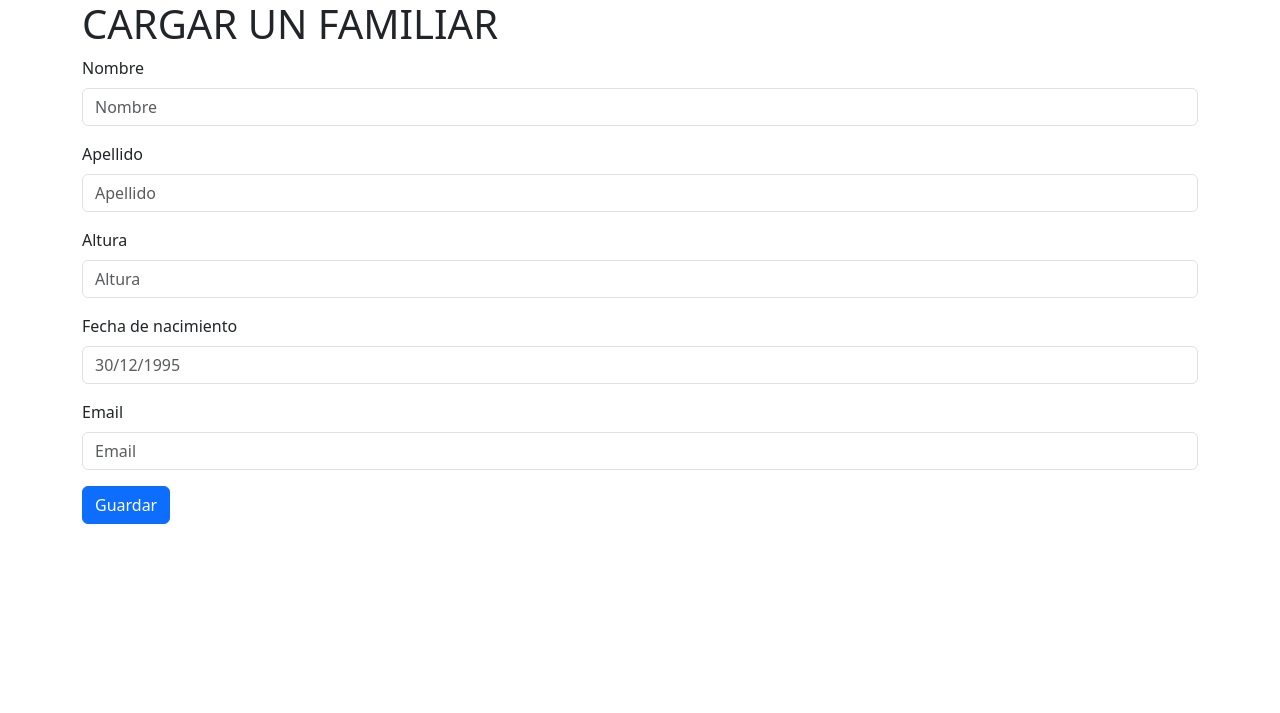
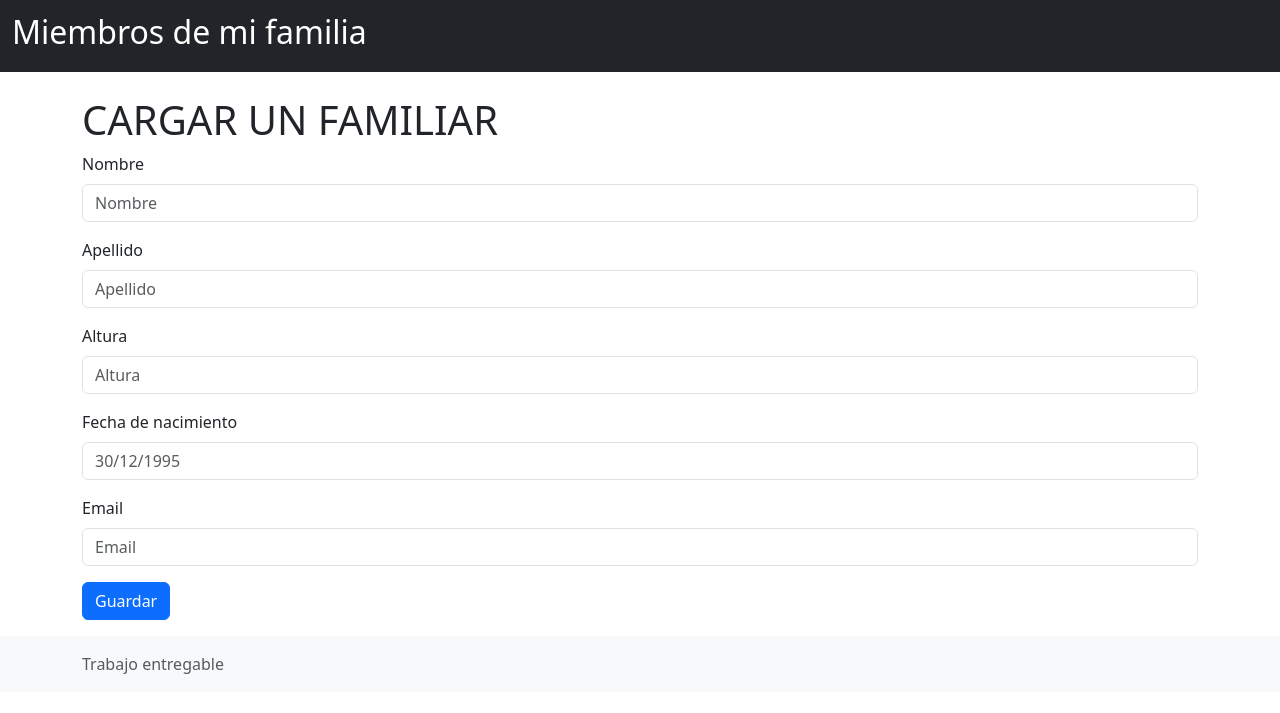
Before and after one commit to Oliver-Barrett/proyecto-formularioFamiliar, a Django app: page /familia/agregar/ in a window 1280 px wide. Shown: the top 713 px of the page. Run offline with Django 4.2, Linux system fonts and the light colour scheme; some libraries are stand-ins or nearby versions.

Commit message:
agrego herencia y nuevo template

```diff
--- a/familia/templates/familia/form_carga.html
+++ b/familia/templates/familia/form_carga.html
@@ -1,13 +1,8 @@
+{% extends "familia/index.html" %}
+
 {% load bootstrap5 %}
 
-{# Load CSS and JavaScript #}
-{% bootstrap_css %}
-{% bootstrap_javascript %}
-
-{# Display django.contrib.messages as Bootstrap alerts #}
-{% bootstrap_messages %}
-
-
+{% block cuerpo %}
 <div class="container">
    <div class="row">
      <div class="col">
@@ -24,3 +19,4 @@
      </div>
    </div>
  </div>
+ {% endblock %}
--- a/familia/templates/familia/index.html
+++ b/familia/templates/familia/index.html
@@ -16,53 +16,12 @@
 </nav>
 
 
-<div class="container">
-    <div class="row">
-      <div class="col">
-        {% url 'agregar' as agregar_url %}
-        {% bootstrap_button "Agregar" size="sm" button_class="btn-primary" button_type="link" href=agregar_url %}
-
-      </div>
-      </div>
-      <dov class="row">
-      <div class="col">
-        {% if personas %}
-        <table class="table">
-            <thead>
-                <th scope="col">Identificador</th>
-                <th scope="col">Nombre</th>
-                <th scope="col">Apellido</th>
-                <th scope="col">Email</th>
-                <th scope="col">Fecha Nacimiento</th>
-                <th scope="col">Altura</th>
-                <th scope="col">Acciones</th>
-            </thead>
-
-            {% for p in personas %}
-            <tbody>
-                <tr>
-                    <th scope="row">{{p.id}} </th>
-                    <td> {{p.nombre}} </td>
-                    <td> {{p.apellido}} </td>
-                    <td> {{p.email}} </td>
-                    <td> {{p.fecha_nacimiento}} </td>
-                    <td> {{p.altura}} </td>
-                    {% url 'borrar' identificador=p.id as borrar_url %}
-                    <td>{% bootstrap_button "Borrar" size="sm" button_class="btn-danger" button_type="link" href=borrar_url %}</td>
-                </tr>
-            </tbody>
-            {% endfor %}
-        </table>
-        {% else %}
-            <p>No tienes familiares cargados todavia</p>
-        {% endif %}
-      </div>
-    </div>
-  </div>
+{% block cuerpo %}
+{% endblock %}
 
 
-<ul class="footer mt-auto py-3 bg-light">
+<footer class="footer mt-auto py-3 bg-light">
   <div class="container">
-    <span class="text-muted">Miembros de la familia</span>
+    <span class="text-muted">Trabajo entregable</span>
   </div>
-</ul>
+</footer>
--- a/familia/views.py
+++ b/familia/views.py
@@ -7,7 +7,7 @@ from familia.forms import PersonaForm
 
 def index(request):
     personas = Persona.objects.all()
-    return HttpResponse(render(request, "familia/index.html", {"personas":personas}))
+    return HttpResponse(render(request, "familia/lista_familiares.html", {"personas":personas}))
 
 
 def agregar(request):
```
Also changed, not shown: familia/templates/familia/lista_familiares.html (added, +49 -0 lines), db.sqlite3.
